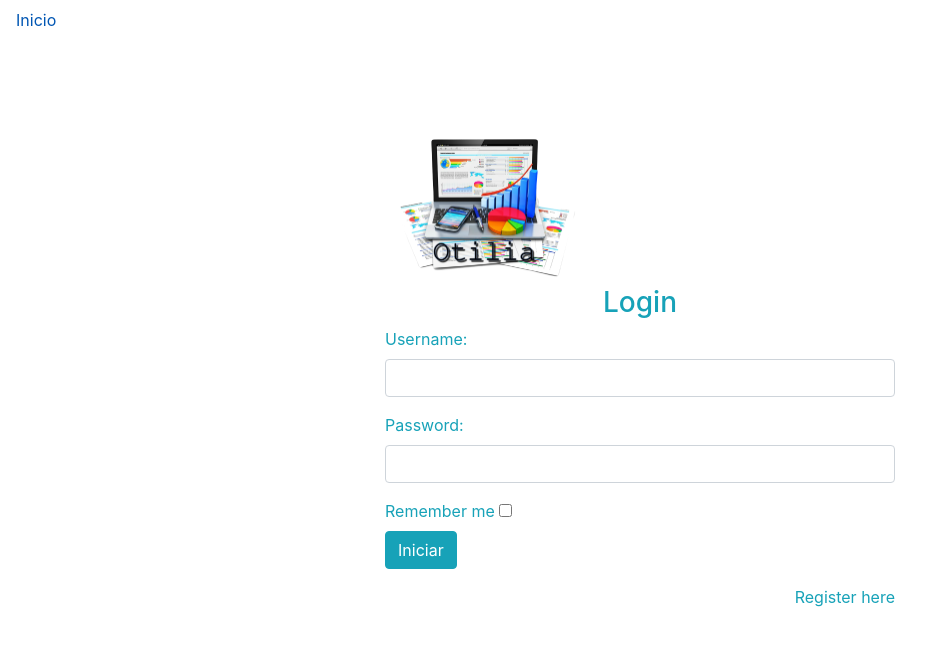
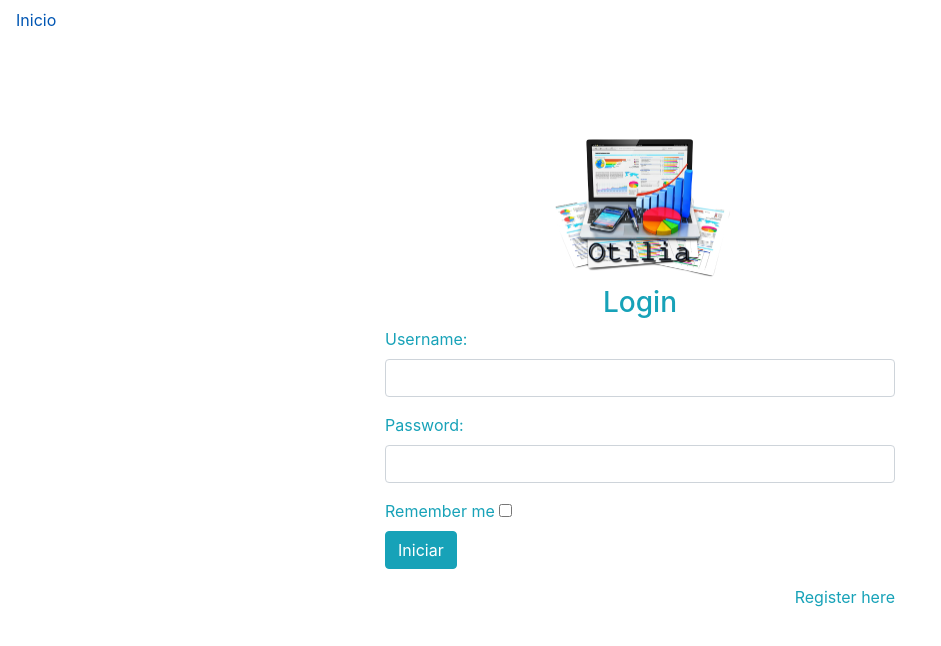
Before and after one commit to mrescorcia/otilia, a Django app: page /account/login/ in a window 1280 px wide. Shown: the top 646 px of the page, without its empty margins (0-941 px from the left). Run offline with Django 3.2, Linux system fonts and the light colour scheme; some libraries are stand-ins or nearby versions.

Commit message:
25-06-2021

```diff
--- a/templates/registration/login.html
+++ b/templates/registration/login.html
@@ -22,7 +22,7 @@
                     <div id="login-box" class="col-md-12">
                         <form id="login-form" class="form" action="" method="post">
                             {% csrf_token %}
-                            <img class="img-fluid" width="200" src="{% static 'img/OtiliaTransparente.png' %}" alt="Recoleccion">
+                            <img class="rounded mx-auto d-block" width="200" src="{% static 'img/OtiliaTransparente.png' %}" alt="Recoleccion">
                             <h3 class="text-center text-info">Login</h3>
                             <div class="form-group">
                                 <label for="username" class="text-info">Username:</label><br>
```
